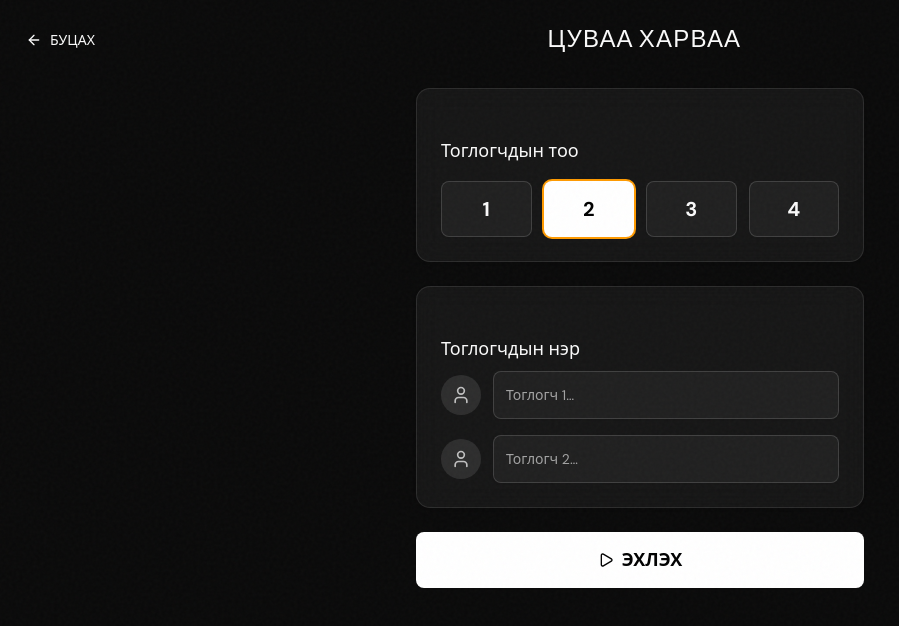
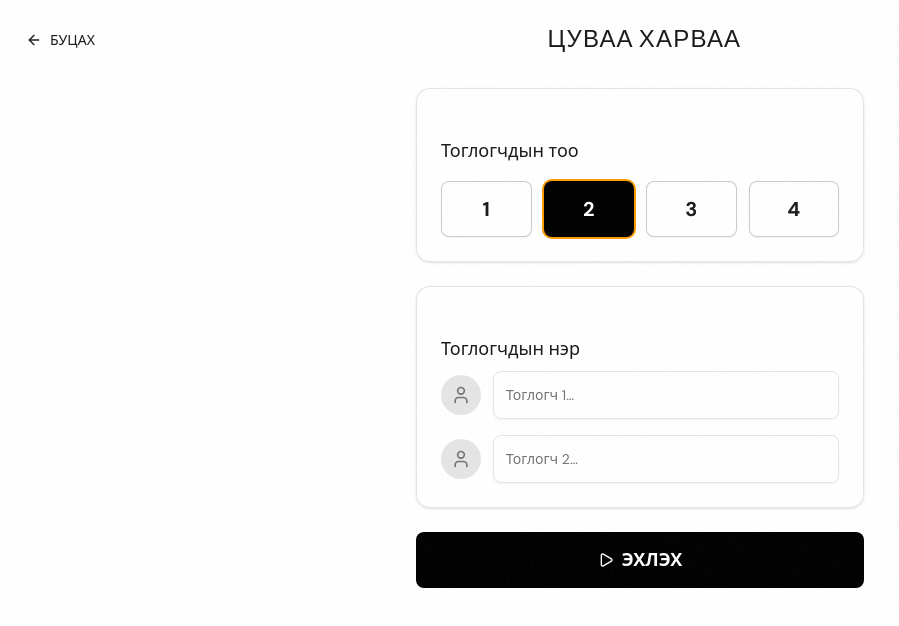
Before and after one commit to enkhbayarz/shagai-app, a Next.js app: page /series/setup in a window 1280 px wide. Shown: the top 626 px of the page, without its empty margins (0-899 px from the left). Built offline with nearby package versions, Linux system fonts and the light colour scheme; no server answers.

Commit message:
Update styles to switch from dark to light theme, adjusting colors for buttons and backgrounds across various components for improved visibility and consistency.

```diff
--- a/app/globals.css
+++ b/app/globals.css
@@ -149,7 +149,7 @@
   }
 
   html {
-    color-scheme: dark;
+    color-scheme: light;
   }
 
   body {
@@ -177,7 +177,7 @@
 
 /* Glass morphism utility */
 .glass {
-  @apply backdrop-blur-md bg-white/5 border border-white/10;
+  @apply backdrop-blur-md bg-white/80 border border-black/10;
 }
 
 /* Active player glow effect */
--- a/app/layout.tsx
+++ b/app/layout.tsx
@@ -12,7 +12,7 @@ export const viewport: Viewport = {
   initialScale: 1,
   maximumScale: 1,
   userScalable: false,
-  themeColor: "#0a0a0a",
+  themeColor: "#ffffff",
 };
 
 export default function RootLayout({
@@ -21,9 +21,9 @@ export default function RootLayout({
   children: React.ReactNode;
 }>) {
   return (
-    <html lang="mn" className="dark">
+    <html lang="mn">
       <head>
-        <meta name="theme-color" content="#0a0a0a" />
+        <meta name="theme-color" content="#ffffff" />
         <link rel="preconnect" href="https://fonts.googleapis.com" />
         <link rel="preconnect" href="https://fonts.gstatic.com" crossOrigin="anonymous" />
         <link
--- a/app/page.tsx
+++ b/app/page.tsx
@@ -77,7 +77,7 @@ export default function HomePage() {
             <Button
               variant="default"
               size="lg"
-              className="w-full h-14 text-lg font-medium bg-white text-black hover:bg-white/90 touch-manipulation"
+              className="w-full h-14 text-lg font-medium bg-black text-white hover:bg-black/90 touch-manipulation"
             >
               ЦУВАА ХАРВАА
             </Button>
@@ -90,7 +90,7 @@ export default function HomePage() {
             <Button
               variant="outline"
               size="lg"
-              className="w-full h-14 text-lg font-medium border-white/20 hover:bg-white/5 touch-manipulation"
+              className="w-full h-14 text-lg font-medium border-black/20 hover:bg-black/5 touch-manipulation"
             >
               ТОХИРГОО
             </Button>
--- a/app/series/setup/page.tsx
+++ b/app/series/setup/page.tsx
@@ -85,8 +85,8 @@ export default function SetupPage() {
                     variant={playerCount === num ? "default" : "outline"}
                     className={`h-14 text-xl font-bold touch-manipulation transition-all ${
                       playerCount === num
-                        ? "bg-white text-black ring-2 ring-amber-500"
-                        : "border-white/20 hover:bg-white/5"
+                        ? "bg-black text-white ring-2 ring-amber-500"
+                        : "border-black/20 hover:bg-black/5"
                     }`}
                     onClick={() => handlePlayerCountChange(num)}
                     aria-pressed={playerCount === num}
@@ -116,8 +116,8 @@ export default function SetupPage() {
                   transition={{ delay: 0.1 * index }}
                   className="flex items-center gap-3"
                 >
-                  <div className="w-10 h-10 rounded-full bg-white/10 flex items-center justify-center flex-shrink-0">
-                    <User className="w-5 h-5 text-white/70" />
+                  <div className="w-10 h-10 rounded-full bg-black/10 flex items-center justify-center flex-shrink-0">
+                    <User className="w-5 h-5 text-black/50" />
                   </div>
                   <Input
                     placeholder={`Тоглогч ${index + 1}…`}
@@ -141,7 +141,7 @@ export default function SetupPage() {
           <Button
             onClick={handleStart}
             disabled={!canStart}
-            className="w-full h-14 text-lg font-bold gap-2 bg-white text-black hover:bg-white/90 touch-manipulation"
+            className="w-full h-14 text-lg font-bold gap-2 bg-black text-white hover:bg-black/90 touch-manipulation"
           >
             <Play className="w-5 h-5" />
             ЭХЛЭХ
--- a/app/settings/page.tsx
+++ b/app/settings/page.tsx
@@ -85,7 +85,7 @@ export default function SettingsPage() {
 
             <Button
               onClick={handleSave}
-              className="w-full h-12 gap-2 touch-manipulation"
+              className="w-full h-12 gap-2 bg-black text-white hover:bg-black/90 touch-manipulation"
               disabled={!email || saved}
             >
               {saved ? (
--- a/components/providers/ConvexClientProvider.tsx
+++ b/components/providers/ConvexClientProvider.tsx
@@ -1,10 +1,22 @@
 "use client";
 
 import { ConvexProvider, ConvexReactClient } from "convex/react";
-import { ReactNode } from "react";
-
-const convex = new ConvexReactClient(process.env.NEXT_PUBLIC_CONVEX_URL!);
+import { ReactNode, useMemo } from "react";
 
 export function ConvexClientProvider({ children }: { children: ReactNode }) {
+  const convex = useMemo(() => {
+    const url = process.env.NEXT_PUBLIC_CONVEX_URL;
+    if (!url) {
+      // During build time, return null - we'll handle this below
+      return null;
+    }
+    return new ConvexReactClient(url);
+  }, []);
+
+  // If no Convex URL is available (build time), render children without provider
+  if (!convex) {
+    return <>{children}</>;
+  }
+
   return <ConvexProvider client={convex}>{children}</ConvexProvider>;
 }
--- a/components/series/FinishedModal.tsx
+++ b/components/series/FinishedModal.tsx
@@ -64,7 +64,7 @@ export function FinishedModal({
                 className={`flex items-center justify-between p-3 rounded-lg ${
                   player.score === maxScore
                     ? "bg-amber-500/20 ring-1 ring-amber-500"
-                    : "bg-white/5"
+                    : "bg-black/5"
                 }`}
               >
                 <div className="flex items-center gap-2">
@@ -99,7 +99,7 @@ export function FinishedModal({
         <div className="flex flex-col gap-2">
           <Button
             onClick={onDownload}
-            className="w-full h-12 gap-2 bg-white text-black hover:bg-white/90 touch-manipulation"
+            className="w-full h-12 gap-2 bg-black text-white hover:bg-black/90 touch-manipulation"
           >
             <Download className="w-4 h-4" />
             Зураг татах
--- a/components/series/PlayerRow.tsx
+++ b/components/series/PlayerRow.tsx
@@ -31,8 +31,8 @@ export function PlayerRow({
       className={cn(
         "rounded-xl p-3 transition-all",
         isActive
-          ? "bg-[rgba(255,255,255,0.1)] ring-2 ring-[#f59e0b] active-glow"
-          : "bg-[rgba(255,255,255,0.05)]"
+          ? "bg-[rgba(0,0,0,0.05)] ring-2 ring-[#f59e0b] active-glow"
+          : "bg-[rgba(0,0,0,0.03)]"
       )}
     >
       {/* Player Info Row */}
@@ -41,14 +41,14 @@ export function PlayerRow({
           <div
             className={cn(
               "w-8 h-8 rounded-full flex items-center justify-center",
-              isActive ? "bg-[rgba(245,158,11,0.2)]" : "bg-[rgba(255,255,255,0.1)]"
+              isActive ? "bg-[rgba(245,158,11,0.2)]" : "bg-[rgba(0,0,0,0.1)]"
             )}
             data-html2canvas-ignore="true"
           >
             <User
               className={cn(
                 "w-4 h-4",
-                isActive ? "text-[#f59e0b]" : "text-[rgba(255,255,255,0.7)]"
+                isActive ? "text-[#f59e0b]" : "text-[rgba(0,0,0,0.5)]"
               )}
             />
           </div>
--- a/components/series/ShotCircle.tsx
+++ b/components/series/ShotCircle.tsx
@@ -21,8 +21,8 @@ export function ShotCircle({ state, isActive, onClick, size = "md" }: ShotCircle
     sizeClasses[size],
     state === true && "bg-[#10b981] text-white", // Hit - emerald-500
     state === false && "bg-[#f43f5e] text-white", // Miss - rose-500
-    state === null && "bg-[rgba(63,63,70,0.5)] border border-[#52525b]", // Not shot - zinc-700/50
-    isActive && state === null && "ring-2 ring-[#f59e0b] ring-offset-2 ring-offset-black",
+    state === null && "bg-[rgba(0,0,0,0.08)] border border-[#d4d4d8]", // Not shot - light gray
+    isActive && state === null && "ring-2 ring-[#f59e0b] ring-offset-2 ring-offset-white",
     onClick && "cursor-pointer hover:opacity-80",
     !onClick && "cursor-default"
   );
--- a/components/series/ShotGroup.tsx
+++ b/components/series/ShotGroup.tsx
@@ -49,7 +49,7 @@ export function ShotGroup({
             initial={{ opacity: 0, scale: 0.9 }}
             animate={{ opacity: 1, scale: 1 }}
             exit={{ opacity: 0, scale: 0.9 }}
-            className="flex gap-1 p-1 rounded-lg bg-[rgba(255,255,255,0.1)]"
+            className="flex gap-1 p-1 rounded-lg bg-[rgba(0,0,0,0.05)]"
           >
             {groupShots.map((shot, localIndex) => (
               <ShotCircle
@@ -66,7 +66,7 @@ export function ShotGroup({
             ))}
             <button
               onClick={() => setIsExpanded(false)}
-              className="ml-1 text-xs text-[#a3a3a3] hover:text-white"
+              className="ml-1 text-xs text-[#737373] hover:text-black"
               aria-label="Хаах"
             >
               ✕
@@ -85,7 +85,7 @@ export function ShotGroup({
             onKeyDown={hasShots ? (e) => e.key === "Enter" && handleGroupClick() : undefined}
             className={cn(
               "flex gap-0.5 p-1 rounded-lg transition-all",
-              hasShots && "hover:bg-[rgba(255,255,255,0.05)] cursor-pointer",
+              hasShots && "hover:bg-[rgba(0,0,0,0.05)] cursor-pointer",
               !hasShots && "cursor-default"
             )}
             aria-label={hasShots ? "Засварлахын тулд дарна уу" : undefined}
```
Also changed, not shown: app/series/game/page.tsx (+4 -4 lines).
